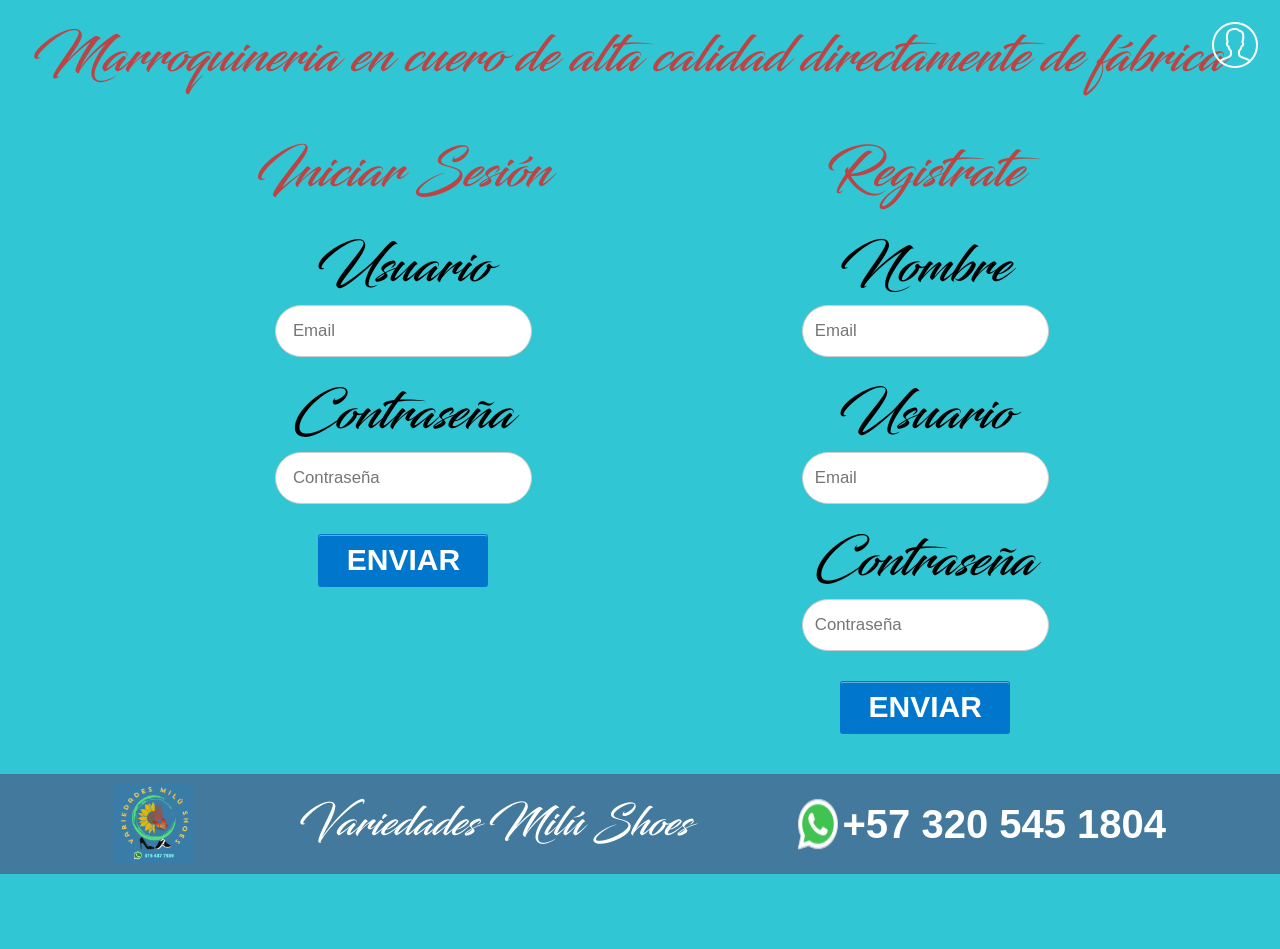
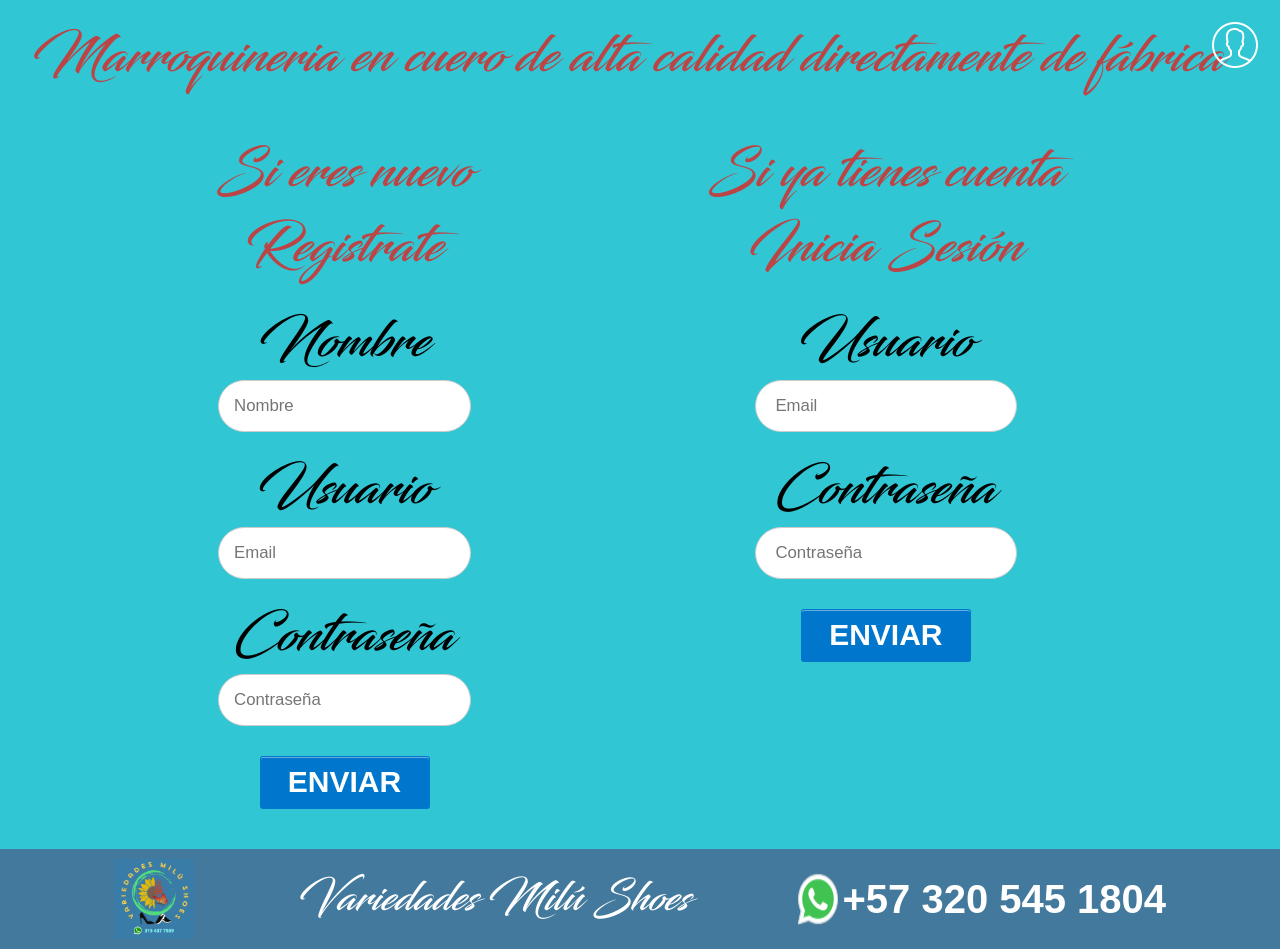
Before and after one commit to jasba24/Sena, a React (Vite) app in the folder web/: page /login in a window 1280 px wide. Before the commit the page ends 874 px from the top, so only its background shows below. Built offline with nearby package versions, Linux system fonts and the light colour scheme.

Commit message:
add login view and connected it to the api

```diff
--- a/web/package.json
+++ b/web/package.json
@@ -11,6 +11,7 @@
     "test": "vitest"
   },
   "dependencies": {
+    "axios": "^1.11.0",
     "dotenv": "^17.2.0",
     "firebase": "^11.10.0",
     "react": "^19.1.0",
--- a/web/src/components/loginForm.jsx
+++ b/web/src/components/loginForm.jsx
@@ -1,29 +1,109 @@
-import React from "react"
+import React, { useState } from "react"
+import { login } from "../services/login"
+import { setToken } from "../services/images"
+import { createUser } from "./../services/users"
+import { useNavigate } from "react-router-dom"
 
-function LoginForm(props) {
+function LoginForm({ register, handleErrorMessage, handleUser }) {
+  const navigate = useNavigate()
+  const [action, setAction] = useState(register ? "SignUp" : "Login")
+  const [username, setUsername] = useState("")
+  const [password, setPassword] = useState("")
+  const [name, setName] = useState("")
+  const [submitMessage, setSubmitMessage] = useState(null)
+
+  const handleLogin = async (event) => {
+    event.preventDefault()
+
+    if (action === "Login") {
+      try {
+        const user = await login({ username, password })
+        window.localStorage.setItem("loggedUser", JSON.stringify(user))
+        setToken(user.token)
+        handleUser(user)
+        setUsername("")
+        setPassword("")
+        navigate("/")
+      } catch (e) {
+        handleErrorMessage("Wrong credentials")
+        setTimeout(() => {
+          handleErrorMessage(null)
+        }, 5000)
+      }
+    } else if (action === "SignUp") {
+      try {
+        console.log(username, name, password)
+        const user = await createUser({ username, password, name })
+        window.localStorage.setItem("createdAppUser", JSON.stringify(user))
+        setAction("Login")
+        setUsername("")
+        setPassword("")
+        setName("")
+        setSubmitMessage("Registro de usuario exitoso")
+        setTimeout(() => {
+          setSubmitMessage(null)
+        }, 5000)
+      } catch (err) {
+        console.log(err)
+        handleErrorMessage(err.message)
+        setTimeout(() => {
+          handleErrorMessage(null)
+        }, 5000)
+      }
+    }
+  }
+
   return (
     <>
-      <form>
-        {props.register && (
+      <form onSubmit={(ev) => handleLogin(ev)}>
+        {register && (
           <>
-            <label className="black-title" htmlFor="user">
+            <label className="black-title" htmlFor="name">
               Nombre
             </label>
-            <input placeholder="Email" id="user" type="text" />
+            <input
+              placeholder="Nombre"
+              id="name"
+              type="text"
+              onChange={({ target }) => setName(target.value)}
+              value={name}
+              required
+            />
           </>
         )}
-        <label className="black-title" htmlFor="user">
+        <label
+          className="black-title"
+          htmlFor={register ? "registerUser" : "user"}
+        >
           Usuario
         </label>
-        <input placeholder="Email" id="user" type="text" />
-        <label className="black-title" htmlFor="password">
+        <input
+          placeholder="Email"
+          id={register ? "registerUser" : "user"}
+          type="email"
+          onChange={({ target }) => setUsername(target.value)}
+          value={username}
+          required
+        />
+        <label
+          className="black-title"
+          htmlFor={register ? "registerPassword" : "password"}
+        >
           Contraseña
         </label>
-        <input placeholder="Contraseña" id="password" type="password" />
-        <button id="buttonSubmit" className="buy-button" type="button">
+        <input
+          placeholder="Contraseña"
+          id={register ? "registerPassword" : "password"}
+          type="password"
+          onChange={({ target }) => setPassword(target.value)}
+          value={password}
+          required
+        />
+        <button id="buttonSubmit" className="buy-button" type="submit">
           ENVIAR
         </button>
       </form>
+      {submitMessage && <div className="submitMessage">{submitMessage}</div>}
     </>
   )
 }
--- a/web/src/components/styles/home.css
+++ b/web/src/components/styles/home.css
@@ -110,6 +110,27 @@ h1 {
   margin: 0;
 }
 
+.error {
+  color: red;
+  background: lightgrey;
+  font-size: 20px;
+  border-style: solid;
+  border-radius: 5px;
+  padding: 10px;
+  margin-bottom: 10px;
+}
+
+.submitMessage {
+  color: green;
+  background: lightgrey;
+  font-size: 20px;
+  border-style: solid;
+  border-radius: 5px;
+  padding: 10px;
+  margin-bottom: 10px;
+}
+
+
 @media (max-width: 1300px) {
   .section-container img {
     height: 200px;
--- a/web/src/pages/login.jsx
+++ b/web/src/pages/login.jsx
@@ -1,20 +1,41 @@
-import React from "react"
+import React, { useState } from "react"
 import "../components/styles/home.css"
-import { Link } from "react-router-dom"
 import LoginForm from "../components/loginForm"
 
 function Login() {
+  const [errorMessage, setErrorMessage] = useState(null)
+  const [user, setUser] = useState(null)
+  if (errorMessage) {
+    return <div className="error">{errorMessage}</div>
+  }
+
+  if (user) {
+    return <p>Usuario logueado correctamente</p>
+  }
+
   return (
     <div className="form-container">
       <div>
-        <h1 className="red-title">Iniciar Sesión</h1>
-        <LoginForm></LoginForm>
+        <h1 className="red-title">
+          Si eres nuevo <br /> Registrate
+        </h1>
+        <LoginForm
+          register={true}
+          handleErrorMessage={(error) => setErrorMessage(error)}
+          handleUser={(user) => setUser(user)}
+        ></LoginForm>
       </div>
       <div>
-        <h1 className="red-title">Registrate</h1>
-        <LoginForm register={true}></LoginForm>
+        <h1 className="red-title">
+          Si ya tienes cuenta <br /> Inicia Sesión
+        </h1>
+        <LoginForm
+          handleErrorMessage={(error) => setErrorMessage(error)}
+          handleUser={(user) => setUser(user)}
+        ></LoginForm>
       </div>
     </div>
   )
 }
+
 export default Login
--- /dev/null
+++ b/web/src/services/login.js
@@ -0,0 +1,7 @@
+import axios from 'axios'
+const baseURL = 'http://localhost:3001/api/login'
+
+export const login = async credentials => {
+  const { data } = await axios.post(baseURL, credentials)
+  return data
+}
--- /dev/null
+++ b/web/src/services/users.js
@@ -0,0 +1,7 @@
+import axios from 'axios'
+const baseURL = 'http://localhost:3001/api/users'
+
+export const createUser = async credentials => {
+  const { data } = await axios.post(baseURL, credentials)
+  return data
+}
```
Also changed, not shown: web/src/hooks/useUser.js (added, +42 -0 lines), 1 other file (tests, documents, lock files or other folders).
